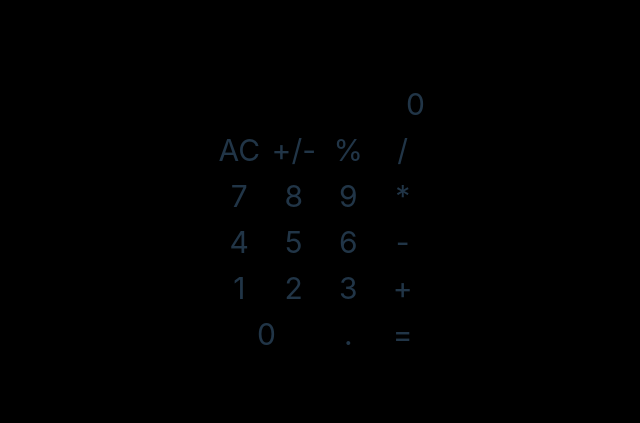
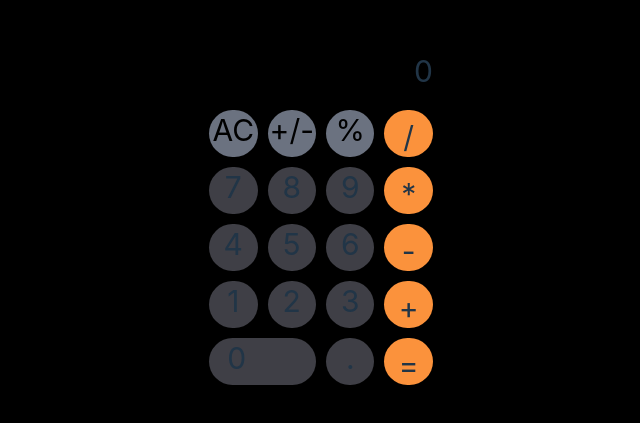
Before and after one commit to paunov0000/Calculator, a React (Vite) app: page / in a window 1280 px wide. Shown: the part 181-604 px from the top of the page, without its empty margins (319-959 px from the left). Built offline with nearby package versions, Linux system fonts and the light colour scheme.

Commit message:
Styled buttons, something's off though

```diff
--- a/src/components/Keypad.jsx
+++ b/src/components/Keypad.jsx
@@ -8,34 +8,47 @@ export default function Keypad({ numbers, onButtonClick }) {
 	const rows = [];
 	let number = 9;
 	const symbols = [
-		<div onClick={(e) => handleOperatorClick(e.currentTarget.textContent)}>
-			<p>*</p>
+		<div
+			className='bg-orange-400 rounded-full py-0.5 px-0.5'
+			onClick={(e) => handleOperatorClick(e.currentTarget.textContent)}
+		>
+			<p className='inline align-sub'>*</p>
 		</div>,
-		<div onClick={(e) => handleOperatorClick(e.currentTarget.textContent)}>
-			<p>-</p>
+		<div
+			className='bg-orange-400 rounded-full py-0.5 px-0.5'
+			onClick={(e) => handleOperatorClick(e.currentTarget.textContent)}
+		>
+			<p className='inline align-sub'>-</p>
 		</div>,
-		<div onClick={(e) => handleOperatorClick(e.currentTarget.textContent)}>
-			<p>+</p>
+		<div
+			className='bg-orange-400 rounded-full py-0.5 px-0.5'
+			onClick={(e) => handleOperatorClick(e.currentTarget.textContent)}
+		>
+			<p className='inline align-sub'>+</p>
 		</div>,
 	];
 	rows.push(
 		<>
 			<div
+				className='bg-gray-500 text-black rounded-full py-0.5 px-0.5'
 				onClick={() => {
 					setOperator(null);
 					onButtonClick(0);
 				}}
 			>
-				<p>AC</p>
+				<p className=''>AC</p>
 			</div>
-			<div>
+			<div className='bg-gray-500 text-black rounded-full py-0.5 px-0.5'>
 				<p>+/-</p>
 			</div>
-			<div>
+			<div className='bg-gray-500 text-black rounded-full py-0.5 px-0.5'>
 				<p>%</p>
 			</div>
-			<div onClick={(e) => handleOperatorClick(e.currentTarget.textContent)}>
-				<p>/</p>
+			<div
+				className='bg-orange-400 rounded-full py-0.5 px-0.5'
+				onClick={(e) => handleOperatorClick(e.currentTarget.textContent)}
+			>
+				<p className='inline align-sub'>/</p>
 			</div>
 		</>
 	);
@@ -45,7 +58,10 @@ export default function Keypad({ numbers, onButtonClick }) {
 		for (let col = 1; col <= 3; col++) {
 			numStartFrom++;
 			cols.push(
-				<div onClick={(e) => handleDigitClick(e.currentTarget.textContent)}>
+				<div
+					className='bg-zinc-700 rounded-full py-0.5 px-0.5'
+					onClick={(e) => handleDigitClick(e.currentTarget.textContent)}
+				>
 					<p>{numStartFrom}</p>
 				</div>
 			);
@@ -57,15 +73,21 @@ export default function Keypad({ numbers, onButtonClick }) {
 	rows.push(
 		<div
 			onClick={(e) => handleDigitClick(e.currentTarget.textContent)}
-			className='col-span-2'
+			className='col-span-2 bg-zinc-700 rounded-full py-0.5 px-0.5'
 		>
-			<p>0</p>
+			<p className='right-[25%] relative'>0</p>
 		</div>,
-		<div onClick={(e) => handleDigitClick(e.currentTarget.textContent)}>
+		<div
+			className='bg-zinc-700 rounded-full py-0.5 px-0.5'
+			onClick={(e) => handleDigitClick(e.currentTarget.textContent)}
+		>
 			<p>.</p>
 		</div>,
-		<div onClick={(e) => handleOperatorClick(e.currentTarget.textContent)}>
-			<p>=</p>
+		<div
+			className='bg-orange-400 rounded-full py-0.5 px-0.5'
+			onClick={(e) => handleOperatorClick(e.currentTarget.textContent)}
+		>
+			<p className='inline align-sub'>=</p>
 		</div>
 	);
 
```
